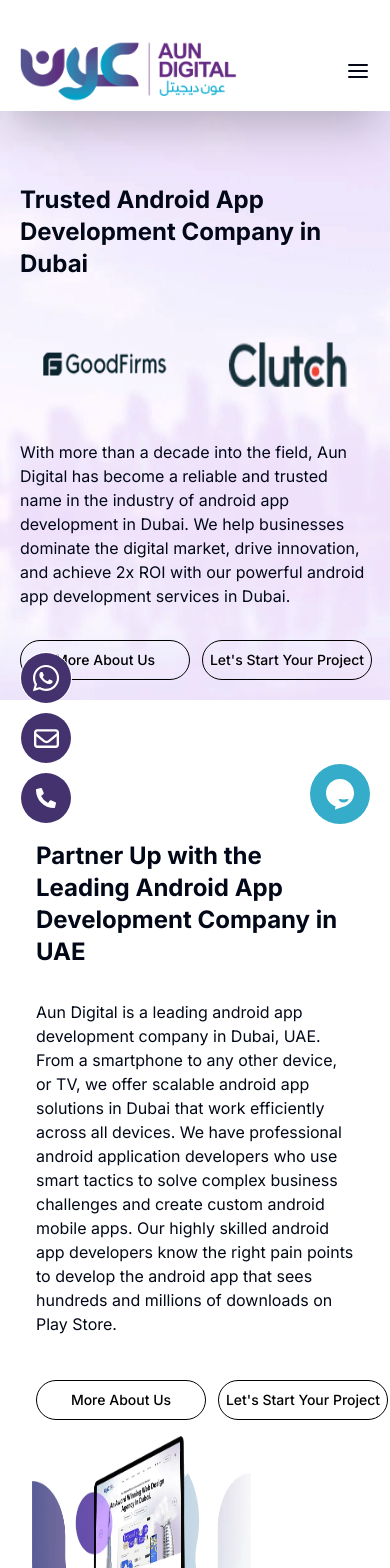
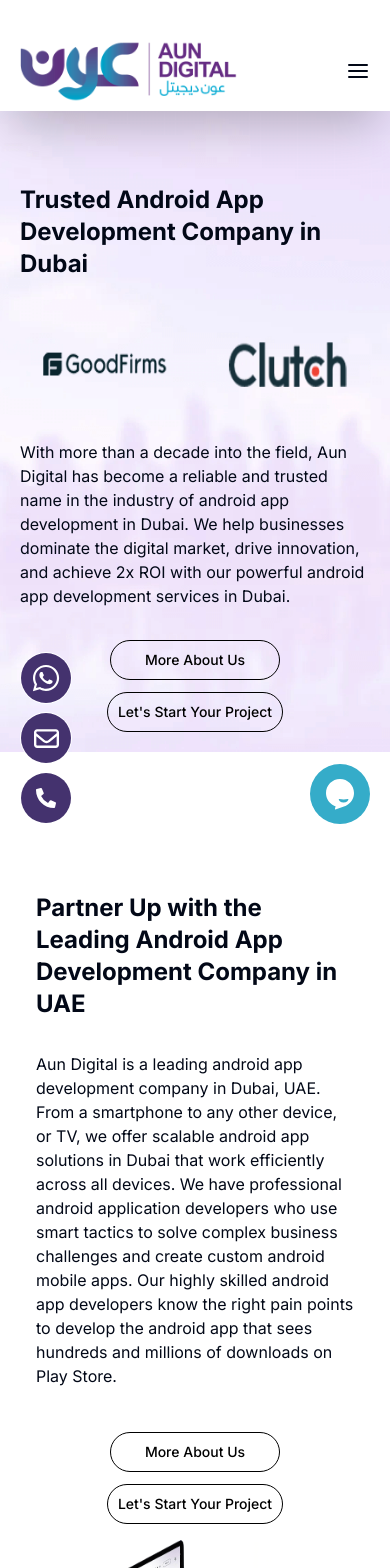
Before and after one commit to alihuzaifa/aun-digital-prod, a Next.js app: page /services/android-app-development-dubai in a window 390 px wide. Shown: the top 1568 px of the page. Built offline with nearby package versions, Linux system fonts and the light colour scheme.

Commit message:
Now i am started working on career image

```diff
--- a/app/components/caseStudies.tsx
+++ b/app/components/caseStudies.tsx
@@ -44,14 +44,14 @@
         "Increased the ROAS by 30% and organic rate by 14% while fully migrating the outdated website to WordPress.",
       title: "Fifth Technologies",
       logo: "/case-study/logos/4.png",
-      bgmage: "/case-study/clients/4.jpg",
+      bgmage: "/case-study/clients/5.jpg",
     },
     {
       description:
         "Enhanced their social media strategy with powerful visual content posted at optimized timings for increased engagement.",
       title: "Chic Floors",
       logo: "/case-study/logos/5.png",
-      bgmage: "/case-study/clients/5.jpg",
+      bgmage: "/case-study/clients/4.jpg",
     },
     {
       description:
--- a/app/components/serviceDetail/about.tsx
+++ b/app/components/serviceDetail/about.tsx
@@ -23,7 +23,7 @@
             title={title}
             subtitle={description}
           />
-          <div className="flex gap-x-3">
+          <div className="flex gap-3 flex-col sm:flex-row items-center sm:items-start">
             <Link href={"/about-us"}>
               <CustomButton title="More About Us"  />
             </Link>
--- a/app/components/serviceDetail/hero.tsx
+++ b/app/components/serviceDetail/hero.tsx
@@ -86,7 +86,7 @@
             <div className="mt-[-60px]">
               <Heading subtitle={description} isCenter={false} />
             </div>
-            <div className="flex gap-x-3">
+            <div className="flex gap-3 flex-col sm:flex-row items-center sm:items-start">
               <Link href={"/about-us"}>
                 <CustomButton title="More About Us" />
               </Link>
```
